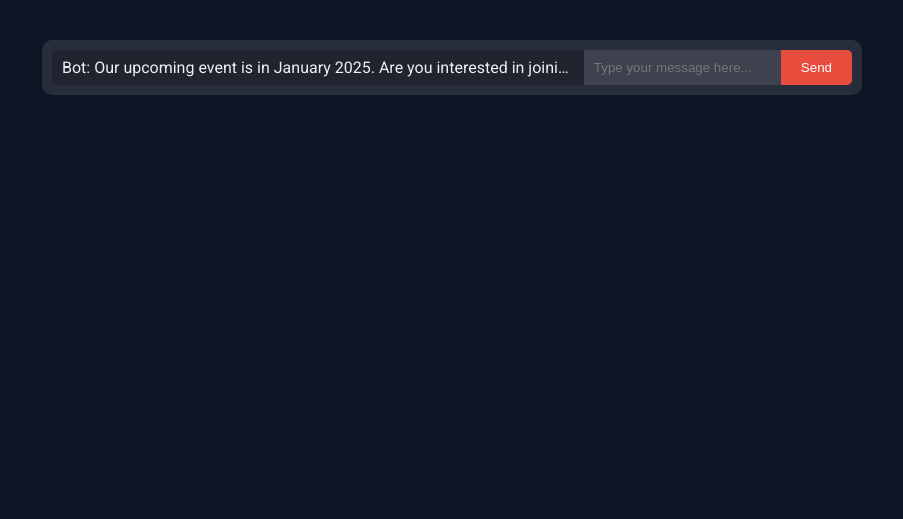
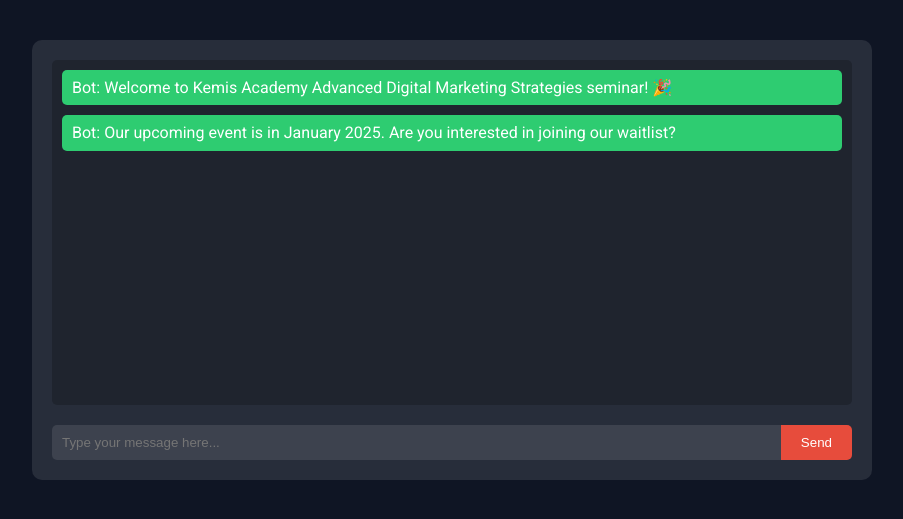
Before and after one commit to salutethegenius/waitlist-pro, a Flask app: page / in a window 1280 px wide. Shown: the part 260-779 px from the top of the page, without its empty margins (188-1091 px from the left). Run offline with Flask 3, Linux system fonts and the light colour scheme.

Commit message:
Agent step completed: Update chat interface layout with output on top and input underneath in a single container

```diff
--- a/static/css/styles.css
+++ b/static/css/styles.css
@@ -56,32 +56,35 @@
 
 .chat-container {
     display: flex;
-    align-items: center;
+    flex-direction: column;
     background-color: rgba(255, 255, 255, 0.1);
     border-radius: 10px;
-    padding: 10px;
+    padding: 20px;
     max-width: 800px;
     margin: 0 auto;
+    height: 400px;
 }
 
-.chat-message {
+.chat-output {
     flex-grow: 1;
-    padding: 5px 10px;
+    overflow-y: auto;
+    margin-bottom: 20px;
+    padding: 10px;
     background-color: rgba(0, 0, 0, 0.2);
-    border-radius: 5px 0 0 5px;
-    color: var(--text-color);
-    white-space: nowrap;
-    overflow: hidden;
-    text-overflow: ellipsis;
+    border-radius: 5px;
+}
+
+.chat-input-container {
+    display: flex;
 }
 
 #user-input {
-    flex-grow: 2;
+    flex-grow: 1;
     padding: 10px;
     border: none;
     background-color: rgba(255, 255, 255, 0.1);
     color: var(--text-color);
-    border-radius: 0;
+    border-radius: 5px 0 0 5px;
 }
 
 #send-button {
@@ -163,3 +166,21 @@
     background-color: var(--accent-color);
     color: white;
 }
+
+.message {
+    margin-bottom: 10px;
+    padding: 5px 10px;
+    border-radius: 5px;
+}
+
+.user {
+    background-color: var(--primary-color);
+    color: white;
+    align-self: flex-end;
+}
+
+.bot {
+    background-color: var(--secondary-color);
+    color: white;
+    align-self: flex-start;
+}
--- a/static/js/script.js
+++ b/static/js/script.js
@@ -1,5 +1,5 @@
 document.addEventListener('DOMContentLoaded', () => {
-    const chatMessage = document.getElementById('chat-message');
+    const chatOutput = document.getElementById('chat-output');
     const userInput = document.getElementById('user-input');
     const sendButton = document.getElementById('send-button');
 
@@ -20,8 +20,11 @@
     };
 
     function displayMessage(content, isUser = false) {
-        chatMessage.textContent = isUser ? `You: ${content}` : `Bot: ${content}`;
-        chatMessage.className = 'chat-message ' + (isUser ? 'user' : 'bot');
+        const messageElement = document.createElement('div');
+        messageElement.textContent = isUser ? `You: ${content}` : `Bot: ${content}`;
+        messageElement.className = `message ${isUser ? 'user' : 'bot'}`;
+        chatOutput.appendChild(messageElement);
+        chatOutput.scrollTop = chatOutput.scrollHeight;
     }
 
     function handleUserInput() {
--- a/templates/index.html
+++ b/templates/index.html
@@ -22,9 +22,11 @@
         </header>
         <main>
             <div class="chat-container">
-                <div id="chat-message" class="chat-message"></div>
-                <input type="text" id="user-input" placeholder="Type your message here...">
-                <button id="send-button">Send</button>
+                <div id="chat-output" class="chat-output"></div>
+                <div class="chat-input-container">
+                    <input type="text" id="user-input" placeholder="Type your message here...">
+                    <button id="send-button">Send</button>
+                </div>
             </div>
         </main>
     </div>
```
